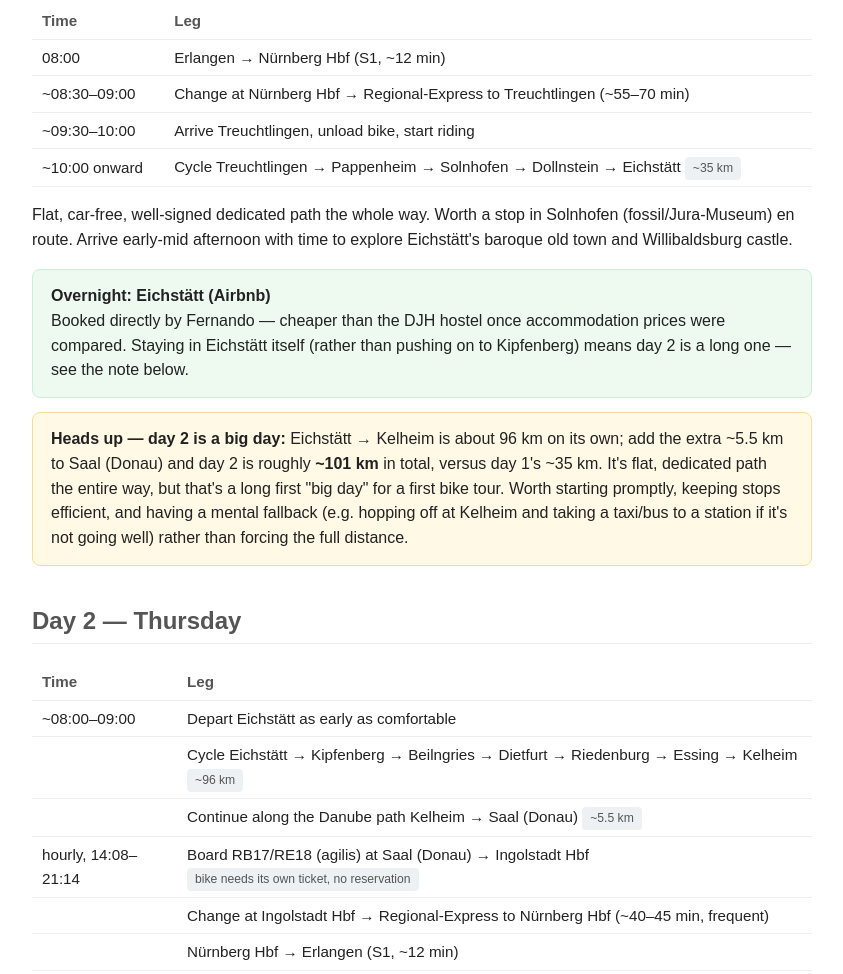
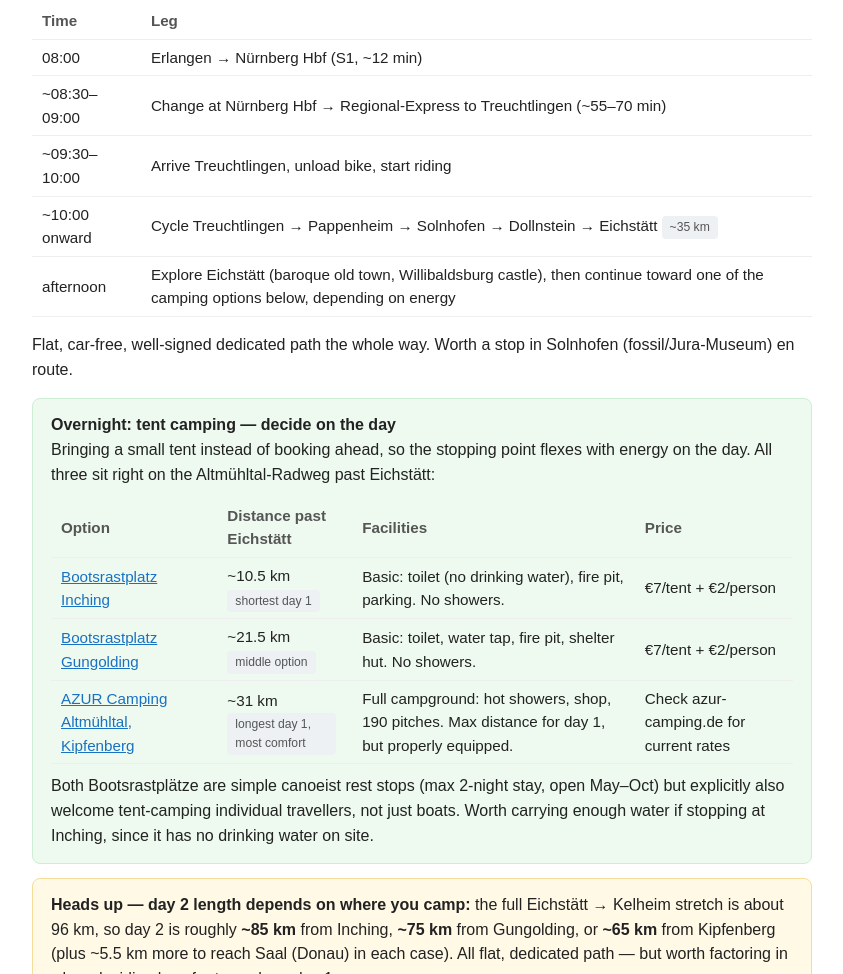
Before and after one commit to chrisrepo-gh/weekplan, a plain HTML site: page bike-tour/index.html in a window 1280 px wide. Shown: the part 407-1381 px from the top of the page, without its empty margins (218-1061 px from the left). Drawn offline with Linux system fonts and the light colour scheme.

Commit message:
Switch to tent camping (Inching/Gungolding/Kipfenberg options)

```diff
--- a/bike-tour/index.html
+++ b/bike-tour/index.html
@@ -28,10 +28,10 @@
 <p class="backlink"><a href="../index.html">&larr; weekplan home</a></p>
 
 <h1>Altmühltal Bike Tour</h1>
-<p class="sub">Erlangen → Treuchtlingen → Eichstätt → Kelheim → Saal (Donau) → Ingolstadt → Erlangen · 2 days · normal fitness, first bike tour</p>
+<p class="sub">Erlangen → Treuchtlingen → Eichstätt → camp (Inching / Gungolding / Kipfenberg) → Kelheim → Saal (Donau) → Ingolstadt → Erlangen · 2 days · normal fitness, first bike tour</p>
 
 <div class="card">
-<strong>Plan at a glance:</strong> train out to Treuchtlingen, cycle the flat, dedicated Altmühltal-Radweg to Eichstätt for an Airbnb overnight, then a long second day pushing all the way through the valley to Kelheim and on to Saal (Donau), where a regional train takes the bike straight to Ingolstadt for the connection home. Point-to-point the whole way — no backtracking, no boat.
+<strong>Plan at a glance:</strong> train out to Treuchtlingen, cycle the flat, dedicated Altmühltal-Radweg through Eichstätt and on to a tent camping spot chosen on the day depending on energy, then day 2 finishes the valley to Kelheim and continues to Saal (Donau), where a regional train takes the bike straight to Ingolstadt for the connection home. Point-to-point the whole way — no backtracking, no boat.
 </div>
 
 <h2>Day 1 — Wednesday</h2>
@@ -41,23 +41,32 @@
 <tr><td>~08:30–09:00</td><td>Change at Nürnberg Hbf → Regional-Express to Treuchtlingen (~55–70 min)</td></tr>
 <tr><td>~09:30–10:00</td><td>Arrive Treuchtlingen, unload bike, start riding</td></tr>
 <tr><td>~10:00 onward</td><td>Cycle Treuchtlingen → Pappenheim → Solnhofen → Dollnstein → Eichstätt <span class="tag">~35 km</span></td></tr>
+<tr><td>afternoon</td><td>Explore Eichstätt (baroque old town, Willibaldsburg castle), then continue toward one of the camping options below, depending on energy</td></tr>
 </table>
-<p>Flat, car-free, well-signed dedicated path the whole way. Worth a stop in Solnhofen (fossil/Jura-Museum) en route. Arrive early-mid afternoon with time to explore Eichstätt's baroque old town and Willibaldsburg castle.</p>
+<p>Flat, car-free, well-signed dedicated path the whole way. Worth a stop in Solnhofen (fossil/Jura-Museum) en route.</p>
 
 <div class="card overnight">
-<strong>Overnight: Eichstätt (Airbnb)</strong><br>
-Booked directly by Fernando — cheaper than the DJH hostel once accommodation prices were compared. Staying in Eichstätt itself (rather than pushing on to Kipfenberg) means day 2 is a long one — see the note below.
+<strong>Overnight: tent camping — decide on the day</strong><br>
+Bringing a small tent instead of booking ahead, so the stopping point flexes with energy on the day. All three sit right on the Altmühltal-Radweg past Eichstätt:
+
+<table>
+<tr><th>Option</th><th>Distance past Eichstätt</th><th>Facilities</th><th>Price</th></tr>
+<tr><td><a href="https://www.naturpark-altmuehltal.de/verkehr/bootsrastplatz_inching-2224/" target="_blank">Bootsrastplatz Inching</a></td><td>~10.5 km <span class="tag">shortest day 1</span></td><td>Basic: toilet (no drinking water), fire pit, parking. No showers.</td><td>€7/tent + €2/person</td></tr>
+<tr><td><a href="https://www.naturpark-altmuehltal.de/camping-wohnmobil/bootsrastplatz_gungolding-2222/" target="_blank">Bootsrastplatz Gungolding</a></td><td>~21.5 km <span class="tag">middle option</span></td><td>Basic: toilet, water tap, fire pit, shelter hut. No showers.</td><td>€7/tent + €2/person</td></tr>
+<tr><td><a href="https://www.naturpark-altmuehltal.de/camping-wohnmobil/azur_camping_altmuehltal-459/" target="_blank">AZUR Camping Altmühltal, Kipfenberg</a></td><td>~31 km <span class="tag">longest day 1, most comfort</span></td><td>Full campground: hot showers, shop, 190 pitches. Max distance for day 1, but properly equipped.</td><td>Check azur-camping.de for current rates</td></tr>
+</table>
+Both Bootsrastplätze are simple canoeist rest stops (max 2-night stay, open May–Oct) but explicitly also welcome tent-camping individual travellers, not just boats. Worth carrying enough water if stopping at Inching, since it has no drinking water on site.
 </div>
 
 <div class="card warning">
-<strong>Heads up — day 2 is a big day:</strong> Eichstätt → Kelheim is about 96 km on its own; add the extra ~5.5 km to Saal (Donau) and day 2 is roughly <strong>~101 km</strong> in total, versus day 1's ~35 km. It's flat, dedicated path the entire way, but that's a long first "big day" for a first bike tour. Worth starting promptly, keeping stops efficient, and having a mental fallback (e.g. hopping off at Kelheim and taking a taxi/bus to a station if it's not going well) rather than forcing the full distance.
+<strong>Heads up — day 2 length depends on where you camp:</strong> the full Eichstätt → Kelheim stretch is about 96 km, so day 2 is roughly <strong>~85 km</strong> from Inching, <strong>~75 km</strong> from Gungolding, or <strong>~65 km</strong> from Kipfenberg (plus ~5.5 km more to reach Saal (Donau) in each case). All flat, dedicated path — but worth factoring in when deciding how far to push on day 1.
 </div>
 
 <h2>Day 2 — Thursday</h2>
 <table>
 <tr><th>Time</th><th>Leg</th></tr>
-<tr><td>~08:00–09:00</td><td>Depart Eichstätt as early as comfortable</td></tr>
-<tr><td></td><td>Cycle Eichstätt → Kipfenberg → Beilngries → Dietfurt → Riedenburg → Essing → Kelheim <span class="tag">~96 km</span></td></tr>
+<tr><td>morning</td><td>Break camp, continue from wherever you stopped (Inching / Gungolding / Kipfenberg)</td></tr>
+<tr><td></td><td>Cycle onward through Beilngries → Dietfurt → Riedenburg → Essing → Kelheim <span class="tag">~65–85 km depending on camp</span></td></tr>
 <tr><td></td><td>Continue along the Danube path Kelheim → Saal (Donau) <span class="tag">~5.5 km</span></td></tr>
 <tr><td>hourly, 14:08–21:14</td><td>Board RB17/RE18 (agilis) at Saal (Donau) → Ingolstadt Hbf <span class="tag">bike needs its own ticket, no reservation</span></td></tr>
 <tr><td></td><td>Change at Ingolstadt Hbf → Regional-Express to Nürnberg Hbf (~40–45 min, frequent)</td></tr>
@@ -81,16 +90,17 @@ Saal (Donau) departures toward Ingolstadt run roughly hourly through the evening
 <ul>
 <li><strong>Bike + train (Bayern regional lines):</strong> ~€1/bike on DB regional trains with a Bayern-weit ticket (e.g. Bayern-Ticket). On agilis (RB17/RE18) it's a separate ~€7.50 bike ticket instead — see above.</li>
 <li><strong>Rush-hour rule:</strong> no bikes on S-Bahn/regional trains Mon–Fri 6:00–8:00. An 8:00 departure clears this.</li>
-<li><strong>Book the Airbnb</strong> — confirm it if not already, July is high season in the Altmühltal.</li>
+<li><strong>Camping:</strong> no booking needed for the Bootsrastplätze (first-come); AZUR Camping Kipfenberg is a proper campground and worth a quick call ahead in July's high season.</li>
 </ul>
 
 <h3>Packing checklist</h3>
 <ul>
+<li>Tent, sleeping bag, sleeping pad</li>
 <li>Helmet</li>
 <li>Repair kit: spare tube, pump, tire levers, multitool</li>
 <li>Light lock</li>
 <li>Rain layer</li>
-<li>Sun protection + water bottles</li>
+<li>Sun protection + water bottles (extra water if camping at Inching — no drinking water on site)</li>
 <li>Phone battery pack</li>
 <li>Cash + card</li>
 <li>Swimwear (river spots along the Altmühl and Danube)</li>
@@ -105,7 +115,7 @@ Saal (Donau) departures toward Ingolstadt run roughly hourly through the evening
 <li><a href="https://www.komoot.com/collection/1579246/-altmuehltal-radweg" target="_blank">Komoot: full Altmühltal-Radweg collection</a></li>
 <li><a href="https://www.agilis.de/wp-content/uploads/2023/06/RB17_RE18_Regensburg-Ingolstadt.pdf" target="_blank">RB17/RE18 Regensburg–Ingolstadt timetable (agilis, PDF)</a></li>
 <li><a href="https://www.google.com/maps/dir/?api=1&origin=Treuchtlingen,+Germany&destination=Eichst%C3%A4tt,+Germany&travelmode=bicycling" target="_blank">Google Maps: Day 1 cycling directions</a></li>
-<li><a href="https://www.google.com/maps/dir/?api=1&origin=Eichst%C3%A4tt,+Germany&destination=Saal+(Donau),+Germany&waypoints=Kipfenberg,+Germany|Beilngries,+Germany|Dietfurt,+Germany|Riedenburg,+Germany|Essing,+Germany|Kelheim,+Germany&travelmode=bicycling" target="_blank">Google Maps: Day 2 cycling directions (Eichstätt → Saal (Donau))</a></li>
+<li><a href="https://www.google.com/maps/dir/?api=1&origin=Eichst%C3%A4tt,+Germany&destination=Saal+(Donau),+Germany&waypoints=Kipfenberg,+Germany|Beilngries,+Germany|Dietfurt,+Germany|Riedenburg,+Germany|Essing,+Germany|Kelheim,+Germany&travelmode=bicycling" target="_blank">Google Maps: Eichstätt → Saal (Donau) cycling directions (covers all three camp options along the way)</a></li>
 </ul>
 <p>Best on-the-day navigation: <a href="https://www.komoot.com/plan" target="_blank">komoot.com/plan</a> — drop waypoints Treuchtlingen → Eichstätt → Kipfenberg → Beilngries → Dietfurt → Riedenburg → Essing → Kelheim → Saal (Donau) and it auto-snaps to the signed Altmühltal-Radweg / Donauradweg with offline maps, turn-by-turn and elevation.</p>
 
```
